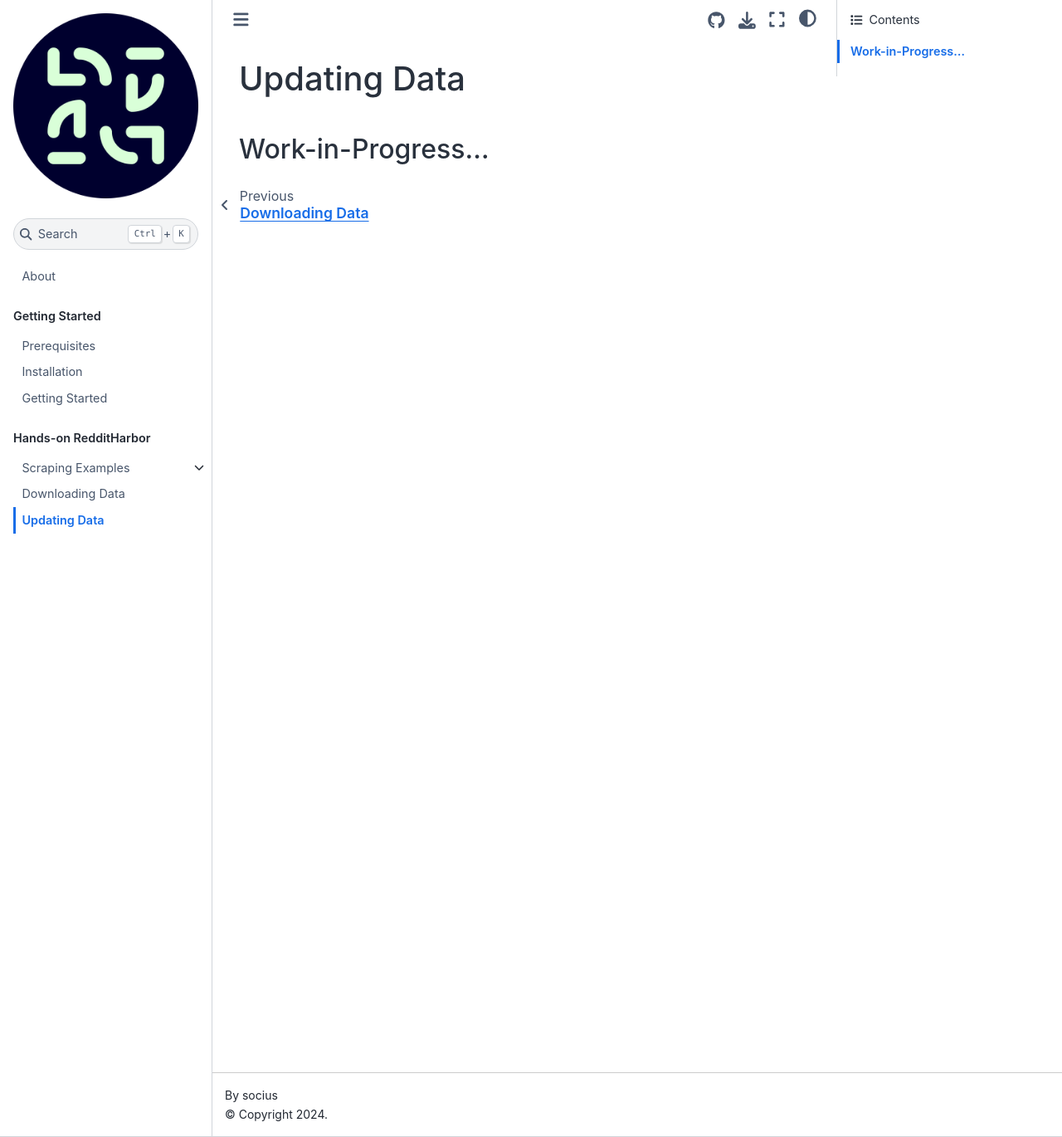
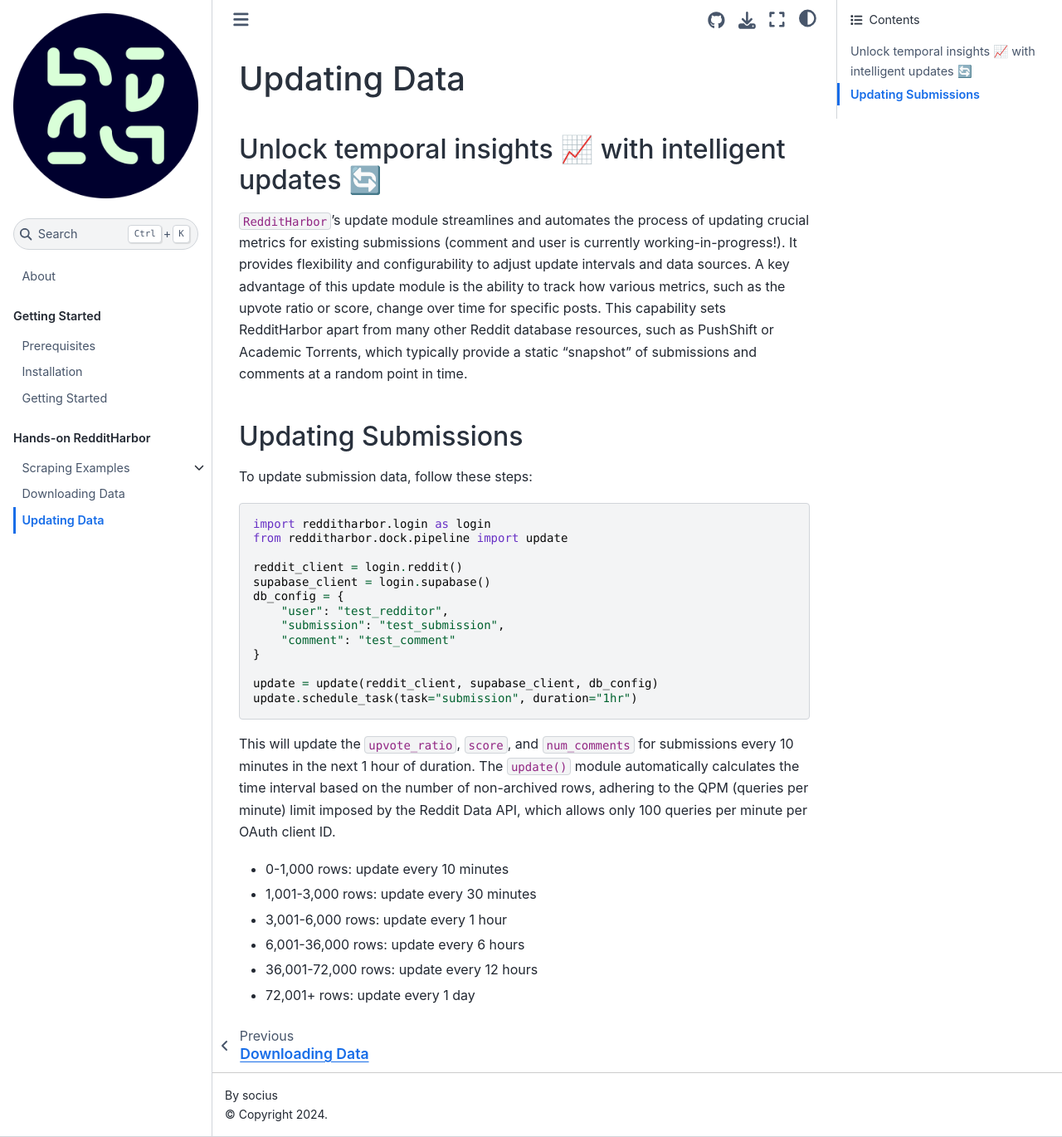
Before and after one commit to socius-org/RedditHarbor, a Jupyter Book: the page built from docs/pages/update.md, in a window 1280 px wide and 1370 px high. Shown: the whole window at 83% size. Built offline with Jupyter Book 1.0.4 settings and Sphinx 7.4.7 and the Sphinx Book theme 1.1.4, drawn with Linux system fonts in a browser that asks for light colours.

Commit message:
documentation for update module

````diff
--- a/docs/pages/update.md
+++ b/docs/pages/update.md
@@ -1,3 +1,52 @@
 # Updating Data
 
-## Work-in-Progress...
+## Unlock temporal insights 📈 with intelligent updates 🔄
+
+`RedditHarbor`'s update module streamlines and automates the process of updating crucial metrics for existing submissions (comment and user is currently working-in-progress!). It provides flexibility and configurability to adjust update intervals and data sources. A key advantage of this update module is the ability to track how various metrics, such as the upvote ratio or score, change over time for specific posts. This capability sets RedditHarbor apart from many other Reddit database resources, such as PushShift or Academic Torrents, which typically provide a static "snapshot" of submissions and comments at a random point in time.
+
+## Updating Submissions
+To update submission data, follow these steps:
+
+```python
+import redditharbor.login as login
+from redditharbor.dock.pipeline import update
+
+reddit_client = login.reddit()
+supabase_client = login.supabase()
+db_config = {
+    "user": "test_redditor",
+    "submission": "test_submission",
+    "comment": "test_comment"
+}
+
+update = update(reddit_client, supabase_client, db_config)
+update.schedule_task(task="submission", duration="1hr")
+```
+
+This will update the `upvote_ratio`, `score`, and `num_comments` for submissions every 10 minutes in the next 1 hour of duration. The `update()` module automatically calculates the time interval based on the number of non-archived rows, adhering to the QPM (queries per minute) limit imposed by the Reddit Data API, which allows only 100 queries per minute per OAuth client ID.
+
+- 0-1,000 rows: update every 10 minutes
+- 1,001-3,000 rows: update every 30 minutes
+- 3,001-6,000 rows: update every 1 hour
+- 6,001-36,000 rows: update every 6 hours
+- 36,001-72,000 rows: update every 12 hours
+- 72,001+ rows: update every 1 day
+
+<!-- ## Updating Comments
+To update comment data, use the following code:
+
+```python
+update.schedule_task(task="comment", duration="1hr")
+```
+
+This will update the `score` and `upvote ratio` for comments every 10 minutes in the next 1 hour of duration in our database, with the update interval automatically adjusted based on the number of non-archived rows.
+
+## Customizing Updates
+You can customize the update process by specifying the desired metrics, intervals, and data sources. For example:
+
+```python
+update.schedule_task(task="submission", metrics=["score", "upvote_ratio"], interval="30min", duration="6hr")
+```
+
+This will update the `score` and `upvote_ratio` metrics for submissions every 30 minutes for the next 6 hours of duration.
+``` -->
--- a/metadata.yml
+++ /dev/null
@@ -1 +0,0 @@
-image: https://github.com/socius-org/RedditHarbor/assets/130935698/7bb4f570-90f7-4e6c-a469-7e8debf9a260
````
Also changed, not shown: README.md (+19 -147 lines), docs/Introduction.md (+2 -0 lines), 11 other files.
